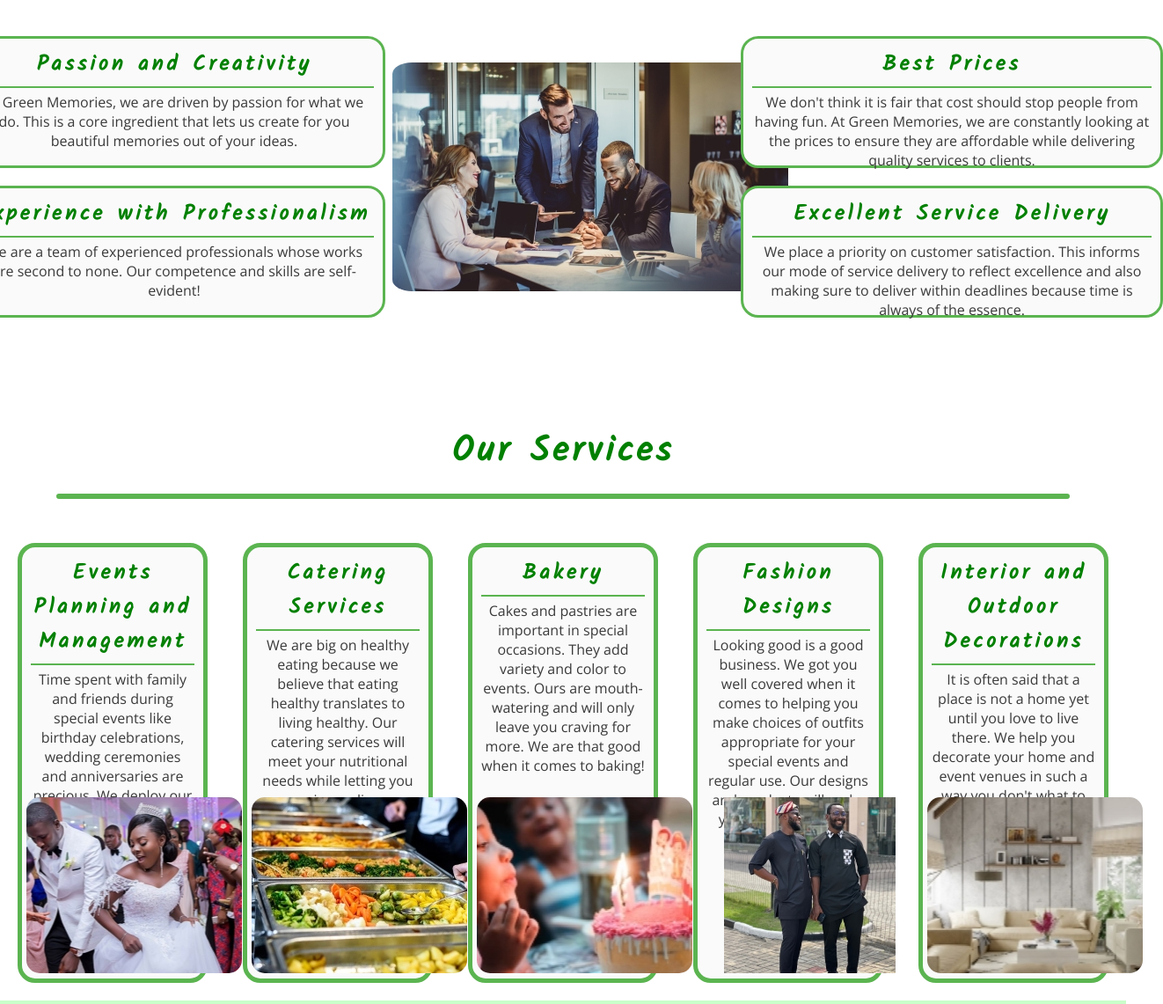
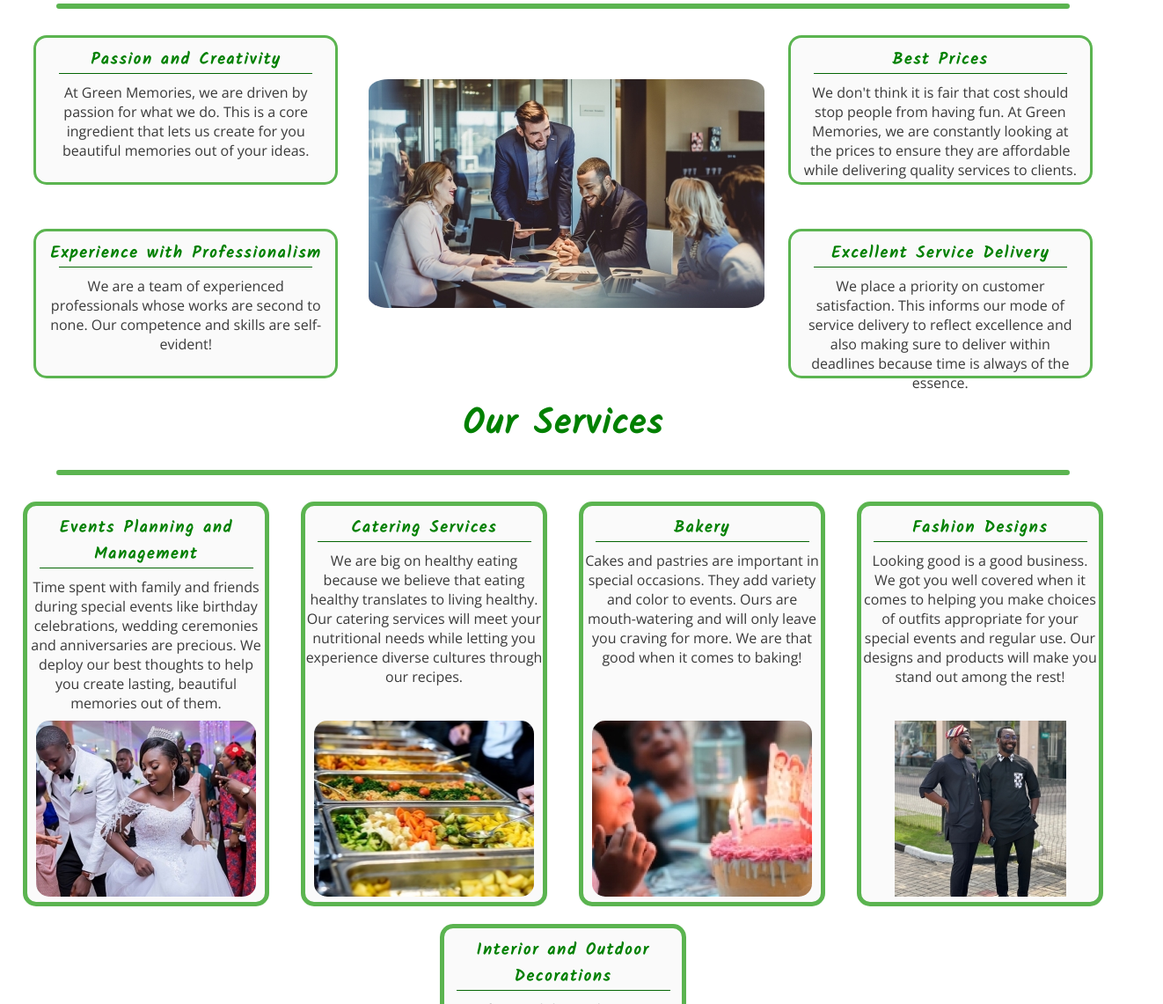
Before and after one commit to ChisomChioke/food-recipe-web, a plain HTML site: page index.html in a window 1280 px wide. Shown: the part 720-1861 px from the top of the page at 88% size, 1322 px wide, since content can reach past the window. Drawn offline with nearby package versions, Linux system fonts and the light colour scheme.

Commit message:
Edit the codes and delete several unwanted codes that make the codes not behave in the desired way. Add styles for screens 1300 and below. And create the about us page

```diff
--- a/assets/css/styles.css
+++ b/assets/css/styles.css
@@ -17,23 +17,27 @@ body {
 /* Headings and Logo */
 
 header {
-    background: #c9fec9;
-    height: 75px;
+    background-color: #c9fec9;
+    height: 100px;
     width: 100%;
 }
 
 h1,
 h2 {
     font-family: 'Kalam', sans-serif;
-    letter-spacing: 4px;
+    letter-spacing: 2px;
     color: green;
+}
+
+h2 {
+    font-size: 115%;
 }
 
 #logo {
     float: left;
     font-size: 280%;
     font-weight: 400;
-    margin-left: 20px;
+    margin-left: 30px;
 }
 
 /* Navigation Links */
@@ -44,7 +48,7 @@ h2 {
 
 #menu,
 #logo {
-    line-height: 75px;
+    line-height: 100px;
 }
 
 #menu li {
@@ -80,20 +84,22 @@ h2 {
 }
 
 #hero-image {
-    height: 100vh;
+    height: 480px;
     width: 100%;
     background: url('/assets/images/Backyard Dinner Party-1.jpg') no-repeat center center;
     background-size: cover;
+    padding-left: 0;
+    padding-right: 0;
 }
 
 #cover-text {
-    font-size: 1.5rem;
+    font-size: 110%;
     font-family: 'Kalam', 'Open Sans';
     letter-spacing: 2px;
     text-align: center;
 
-    width: 600px;
-    height: 250px;
+    width: 500px;
+    height: 140px;
 
     padding: 10px;
 
@@ -106,21 +112,30 @@ h2 {
     position: absolute;
 }
 
+/* Section about why we stand out */
+
+.section-heading1 {
+    text-align: center;
+    margin: 20px 0;
+    font-size: 2.5rem;
+}
+
 #why_we_stand_out {
-    height: 80px;
+    height: 100%;
     width: 100%;
     text-align: center;
-    padding-top: 30px;
-    padding-bottom: 20px;
+    padding-top: 40px;
+    /* padding-bottom: 0px; */
+
 }
 
 #reasons {
-    height: 450px;
+    height: 400px;
 }
 
 #left-about {
-    padding-top: 30px;
-    width: 35%;
+    padding-top: 40px;
+    width: 33%;
     float: left;
 }
 
@@ -132,8 +147,8 @@ h2 {
 }
 
 #right-about {
-    padding-top: 30px;
-    width: 35%;
+    padding-top: 40px;
+    width: 33%;
     float: right;
 }
 
@@ -145,31 +160,32 @@ h2 {
 }
 
 #left-about>div {
-    margin: 10px;
+    margin-left: 70px;
     background-color: #fafafa;
     text-align: center;
-    border-radius: 20px;
-    width: 480px;
+    border-radius: 15px;
+    width: 90%;
     height: 150px;
     border: 3px solid #5bb450;
     padding: 10px 10px;
 }
 
 #right-about>div {
-    margin: 10px;
+    margin-right: 70px;
     background-color: #fafafa;
     text-align: center;
-    border-radius: 20px;
-    width: 480px;
+    border-radius: 15px;
+    width: 90%;
     height: 150px;
     border: 3px solid #5bb450;
     padding: 10px 10px;
 }
 
 .center-about {
-    width: 35%;
+    width: 33%;
     margin: 0 auto;
-    padding: 70px 30px;
+    /* padding: 70px 30px; */
+    padding-top: 80px;
 }
 
 #circle-container {
@@ -184,31 +200,28 @@ h2 {
     border: 3px solid #5bb450;
     border-radius: 10px;
     width: 90%;
-    margin: 30px auto;
-    margin-top: 50px;
-}
-
-.section-heading1 {
-    text-align: center;
-    margin: 20px 0;
-    font-size: 2.5rem;
-}
-
-
-#our_services {
-    height: 80px;
-    width: 100%;
-    text-align: center;
-    padding-top: 10px;
-    padding-bottom: 20px;
+    margin: 0 auto;
+    /* margin-top: 10px; */
 }
 
 .hr1 {
     border: 3px solid #5bb450;
     border-radius: 10px;
     width: 90%;
-    margin: 30px auto;
-    margin-top: 30px;
+    margin: 0 auto;
+    /* margin-top: 30px; */
+}
+
+
+
+/* Section about our services */
+
+#our_services {
+    height: 100%;
+    width: 100%;
+    text-align: center;
+    padding-top: 20px;
+    padding-bottom: 20px;
 }
 
 .section-heading {
@@ -217,42 +230,40 @@ h2 {
     font-size: 2.5rem;
 }
 
-/* Section about our services */
-
 #events {
     clear: both;
     display: flex;
     flex-direction: row;
-    /* flex-wrap: wrap; */
+    flex-wrap: wrap;
     justify-content: space-evenly;
 }
 
 #events>div {
-    margin: 20px;
+    margin: 10px;
     background-color: #fafafa;
-    width: 340px;
-    height: 500px;
-    padding: 10px 10px;
+    width: 280px;
+    height: 460px;
+    padding-top: 10px;
     text-align: center;
     border: 5px solid #5bb450;
-    border-radius: 20px;
+    border-radius: 15px;
     position: relative;
 }
 
-hr {
-    border-top: 2px solid #5bb450;
-    width: 100%;
-    margin: 5px 0;
+.hr3 {
+    border-top: 1px solid #056604;
+    width: 90%;
+    margin: 0 auto;
+    padding-bottom: 10px;
 }
 
 .circle-cover {
-    padding: 0;
-    width: 245px;
+    width: 250px;
     height: 200px;
     border-radius: 15px;
     position: absolute;
     bottom: 6px;
-    left: 5px;
+    left: 10px;
 }
 
 #bgd2 {
@@ -369,6 +380,7 @@ footer {
     background-size: cover;
     background-position: center;
     height: 900px;
+    width: 100%;
 }
 
 .sign-up-form {
@@ -438,3 +450,58 @@ legend {
 }
 
 /* Media Queries */
+
+/* Responsiveness for medium screen sizes from 1300px wide and down */
+@media screen and (max-width: 1300px) {
+    #right-about {
+        padding-top: 30px;
+        width: 30%;
+        float: right;
+    }
+
+    #left-about {
+        padding-top: 30px;
+        width: 30%;
+        float: left;
+    }
+
+    #left-about>div {
+        background-color: #fafafa;
+        text-align: center;
+        border-radius: 15px;
+        width: 90%;
+        height: 170px;
+        border: 3px solid #5bb450;
+        padding: 10px 10px;
+    }
+
+    #right-about>div {
+        background-color: #fafafa;
+        text-align: center;
+        border-radius: 15px;
+        width: 90%;
+        height: 170px;
+        border: 3px solid #5bb450;
+        padding: 10px 10px;
+    }
+
+    #circle-container {
+        margin-left: -10px;
+        width: 450px;
+        height: 260px;
+    }
+
+    .center-about {
+        width: 33%;
+        margin: 0 auto;
+        padding-top: 80px;
+    }
+
+    #events {
+        clear: both;
+        display: flex;
+        flex-direction: row;
+        flex-wrap: wrap;
+        justify-content: space-evenly;
+    }
+}
--- a/index.html
+++ b/index.html
@@ -43,22 +43,21 @@
 
     <section id="why_we_stand_out">
         <h2 class="section-heading1">Why We Stand Out!</h2>
+        <hr class="hr2">
     </section>
-
-    <hr class="hr2">
 
     <section id="reasons">
         <div id="left-about">
             <div class="left-about-heading">
                 <h2>Passion and Creativity</h2>
-                <hr>
+                <hr class="hr3">
                 <p>At Green Memories, we are driven by passion for what we do. This is a core ingredient that
                     lets us create for you beautiful memories out of your ideas.
                 </p>
             </div>
             <div class="left-about-heading">
                 <h2>Experience with Professionalism</h2>
-                <hr>
+                <hr class="hr3">
                 <p>We are a team of experienced professionals whose works are second to none. Our competence and skills
                     are self-evident!
                 </p>
@@ -67,7 +66,7 @@
         <div id="right-about">
             <div class="right-about-heading">
                 <h2>Best Prices</h2>
-                <hr>
+                <hr class="hr3">
                 <p>
                     We don't think it is fair that cost should stop people from having fun. At Green Memories, we are
                     constantly looking at the prices to
@@ -76,7 +75,7 @@
             </div>
             <div class="right-about-heading">
                 <h2>Excellent Service Delivery</h2>
-                <hr>
+                <hr class="hr3">
                 <p>
                     We place a priority on customer satisfaction. This informs our mode of service delivery to reflect
                     excellence and also
@@ -98,15 +97,13 @@
 
     <section id="our_services">
         <h2 class="section-heading">Our Services</h2>
+        <hr class="hr1">
     </section>
 
-    <hr class="hr1">
-
-    <section id="_events">
     <div id="events">
         <div>
             <h2>Events Planning and Management</h2>
-                <hr>
+            <hr class="hr3">
             <p>Time spent with family and friends during special events like birthday celebrations, wedding
                 ceremonies and anniversaries are precious.
                 We deploy our best thoughts to help you create lasting, beautiful memories out of them.</p>
@@ -115,7 +112,7 @@
 
         <div>
             <h2>Catering Services</h2>
-                <hr>
+            <hr class="hr3">
             <p>We are big on healthy eating because we believe that eating healthy translates to living healthy. Our
                 catering services will meet your nutritional needs while letting you experience diverse cultures
                 through our recipes.
@@ -125,7 +122,7 @@
 
         <div>
             <h2>Bakery</h2>
-                <hr>
+            <hr class="hr3">
             <p>Cakes and pastries are important in special occasions. They add variety and color to events. Ours are
                 mouth-watering and will only
                 leave you craving for more. We are that good when it comes to baking!
@@ -135,7 +132,7 @@
 
         <div>
             <h2>Fashion Designs</h2>
-                <hr>
+            <hr class="hr3">
             <p>Looking good is a good business. We got you well covered when it comes to helping you make choices of
                 outfits appropriate
                 for your special events and regular use. Our designs and products will make you stand out among the
@@ -146,7 +143,7 @@
 
         <div>
             <h2>Interior and Outdoor Decorations</h2>
-                <hr>
+            <hr class="hr3">
             <p>It is often said that a place is not a home yet until you love to live there. We help you decorate
                 your home and event venues in such a way you
                 don't what to be absent from them for a long time.
```
Also changed, not shown: about.html (added, +78 -0 lines), gallery.html (+0 -7 lines), signup.html (+0 -2 lines), 1 other file. Lines whose indentation alone changed are shown as unchanged.
